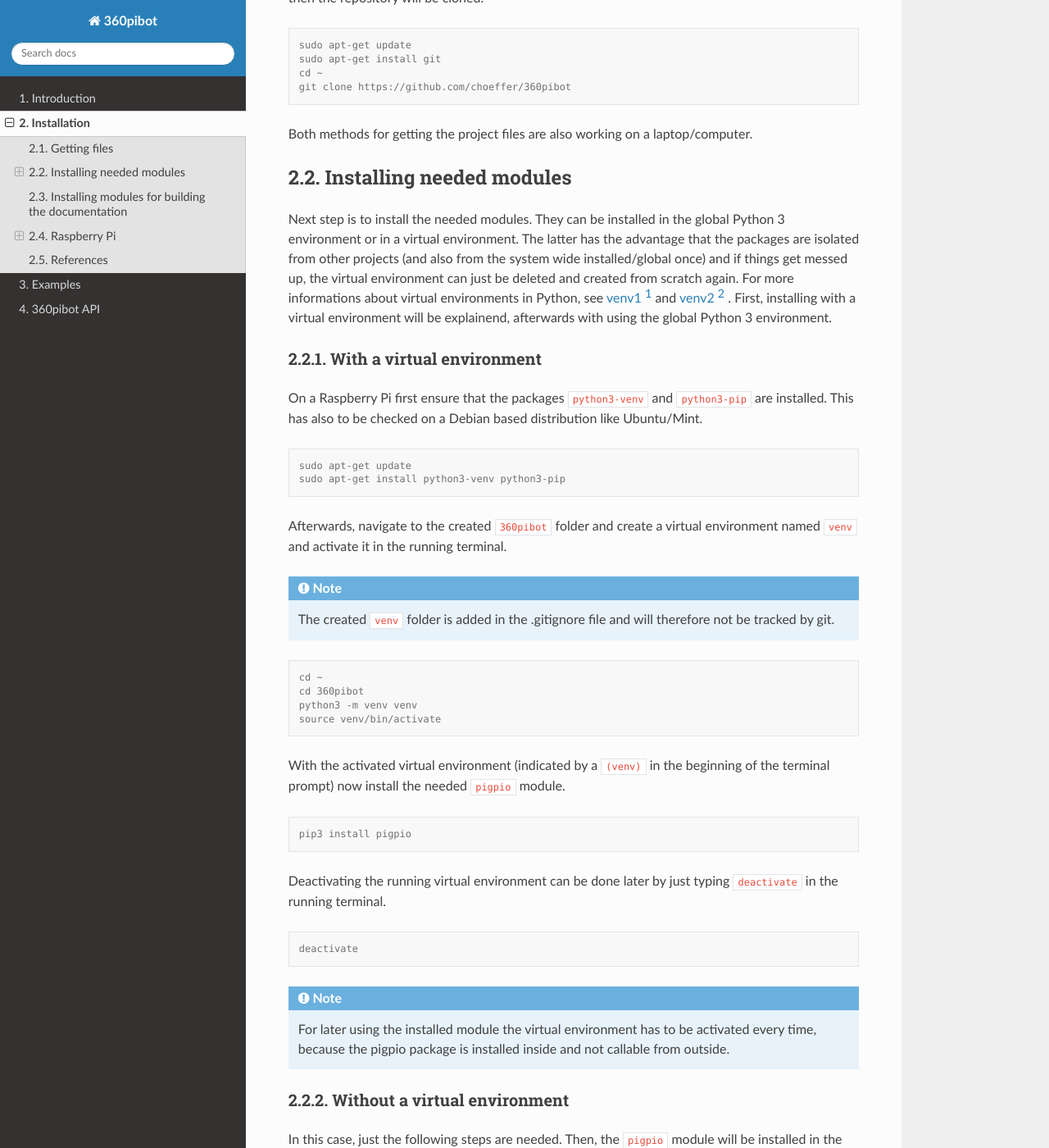
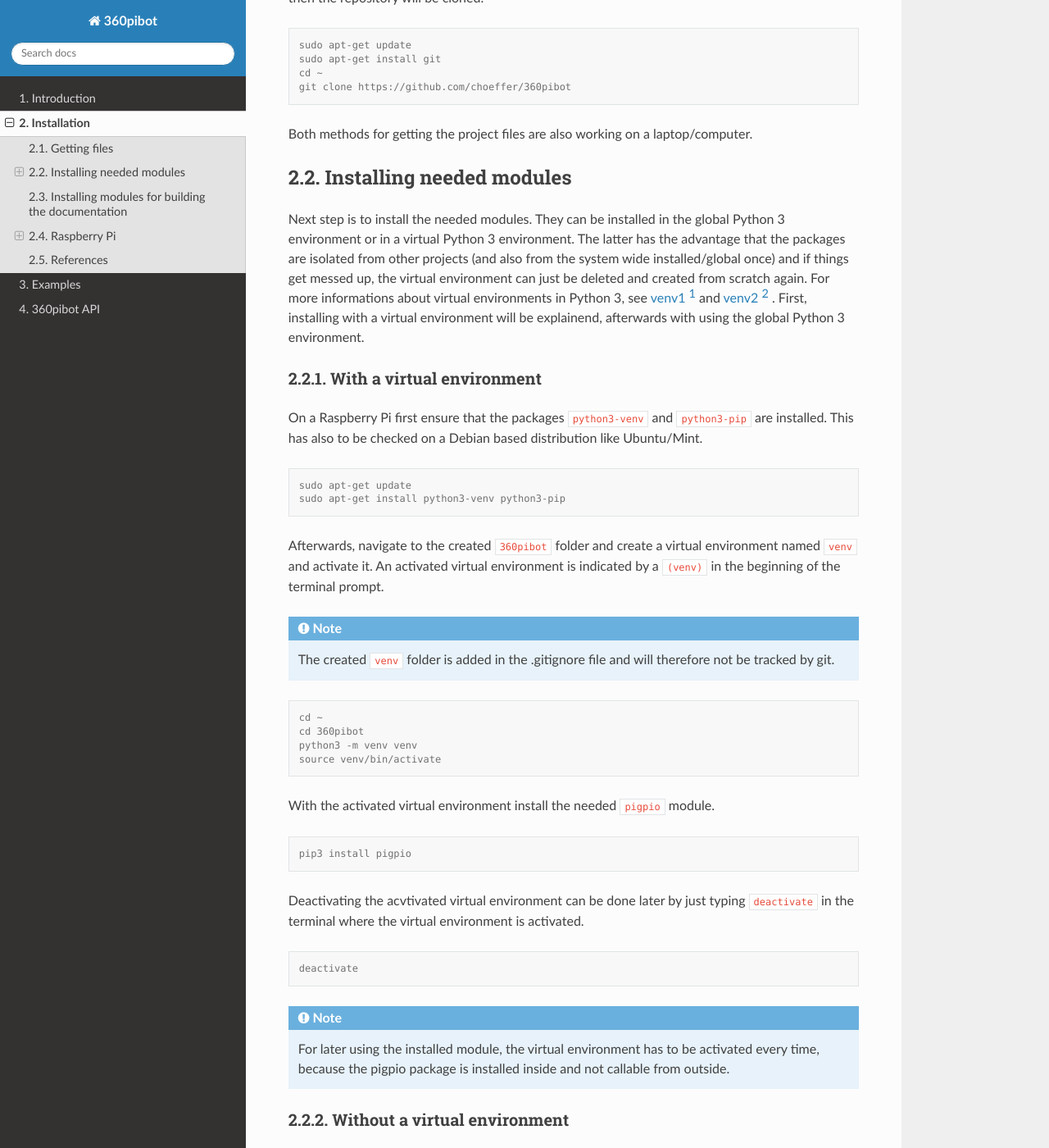
Before and after one commit to choeffer/360pibot, a Sphinx documentation site: the page built from docs/install.rst, in a window 1280 px wide and 1400 px high, scrolled down 604 px. Shown: the whole window at 82% size. Built offline with Sphinx 7.4.7 and the Read the Docs theme 2.0.0, drawn with Linux system fonts in a browser that asks for light colours; some of the changed text lies outside the part shown.

Commit message:
typos and rewrtinting stuff

```diff
--- a/docs/api.rst
+++ b/docs/api.rst
@@ -3,7 +3,7 @@
 360pibot API
 ============
 
-In this section it is documented how to use each module. In the source
+In this section the use of each module is documented. In the source
 code it is commented, if necessary, how each part of the code is working
 and what it is intended to do.
 
--- a/docs/install.rst
+++ b/docs/install.rst
@@ -40,13 +40,13 @@ Installing needed modules
 -------------------------
 
 Next step is to install the needed modules. They can be installed in the global
-Python 3 environment or in a virtual environment. The latter has the advantage
-that the packages are isolated from other projects (and also from the system wide
-installed/global once) and if things get messed up, the virtual environment can just
-be deleted and created from scratch again. For more informations about virtual
-environments in Python, see venv1_ and venv2_ . First, installing with a
-virtual environment will be explainend, afterwards with using the global
-Python 3 environment.
+Python 3 environment or in a virtual Python 3 environment. The latter has the
+advantage that the packages are isolated from other projects (and also from the
+system wide installed/global once) and if things get messed up, the virtual
+environment can just be deleted and created from scratch again. For more
+informations about virtual environments in Python 3, see venv1_ and venv2_ .
+First, installing with a virtual environment will be explainend, afterwards
+with using the global Python 3 environment.
 
 With a virtual environment
 ^^^^^^^^^^^^^^^^^^^^^^^^^^
@@ -61,7 +61,8 @@ Ubuntu/Mint.
     sudo apt-get install python3-venv python3-pip
 
 Afterwards, navigate to the created ``360pibot`` folder and create a virtual
-environment named ``venv`` and activate it in the running terminal.
+environment named ``venv`` and activate it. An activated virtual environment
+is indicated by a ``(venv)`` in the beginning of the terminal prompt.
 
 .. note::
 
@@ -75,15 +76,14 @@ environment named ``venv`` and activate it in the running terminal.
     python3 -m venv venv
     source venv/bin/activate
 
-With the activated virtual environment (indicated by a ``(venv)`` in the beginning
-of the terminal prompt) now install the needed ``pigpio`` module.
+With the activated virtual environment install the needed ``pigpio`` module.
 
 .. code-block:: console
 
     pip3 install pigpio
 
-Deactivating the running virtual environment can be done later by just typing
-``deactivate`` in the running terminal.
+Deactivating the acvtivated virtual environment can be done later by just typing
+``deactivate`` in the terminal where the virtual environment is activated.
 
 .. code-block:: console
 
@@ -91,7 +91,7 @@ Deactivating the running virtual environment can be done later by just typing
 
 .. note::
 
-    For later using the installed module the virtual environment has to be activated
+    For later using the installed module, the virtual environment has to be activated
     every time, because the pigpio package is installed inside and not callable
     from outside.
 
--- a/docs/intro.rst
+++ b/docs/intro.rst
@@ -66,8 +66,8 @@ View from the back side.
 
 .. _`Used_local_coordinate_system`:
 
-Used local coordinate system in module lib_motion
--------------------------------------------------
+Used local coordinate system
+----------------------------
 
 The following picture shows the local coordinate system which is used in
 :ref:`lib_motion` .
```
Also changed, not shown: other parts of docs/install.rst (+1 -1 lines), docs/examples.rst (+3 -5 lines).
